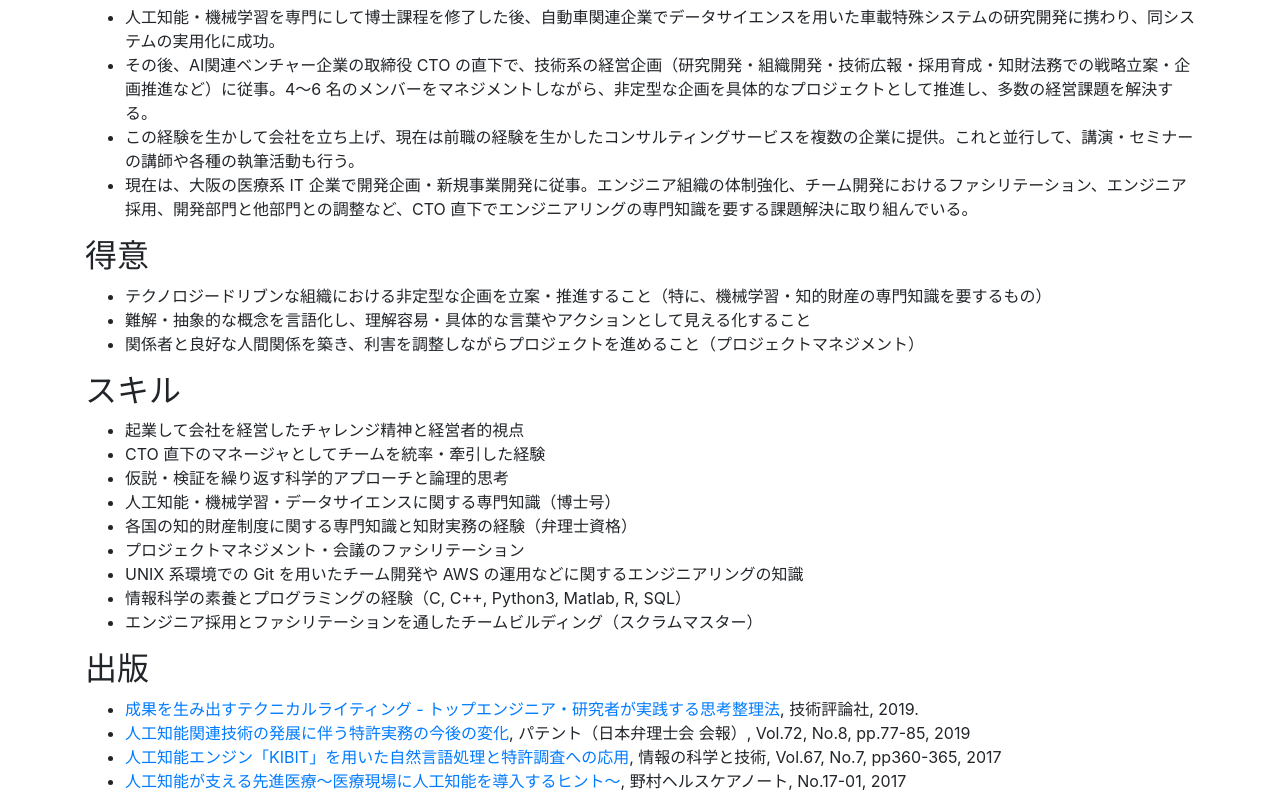
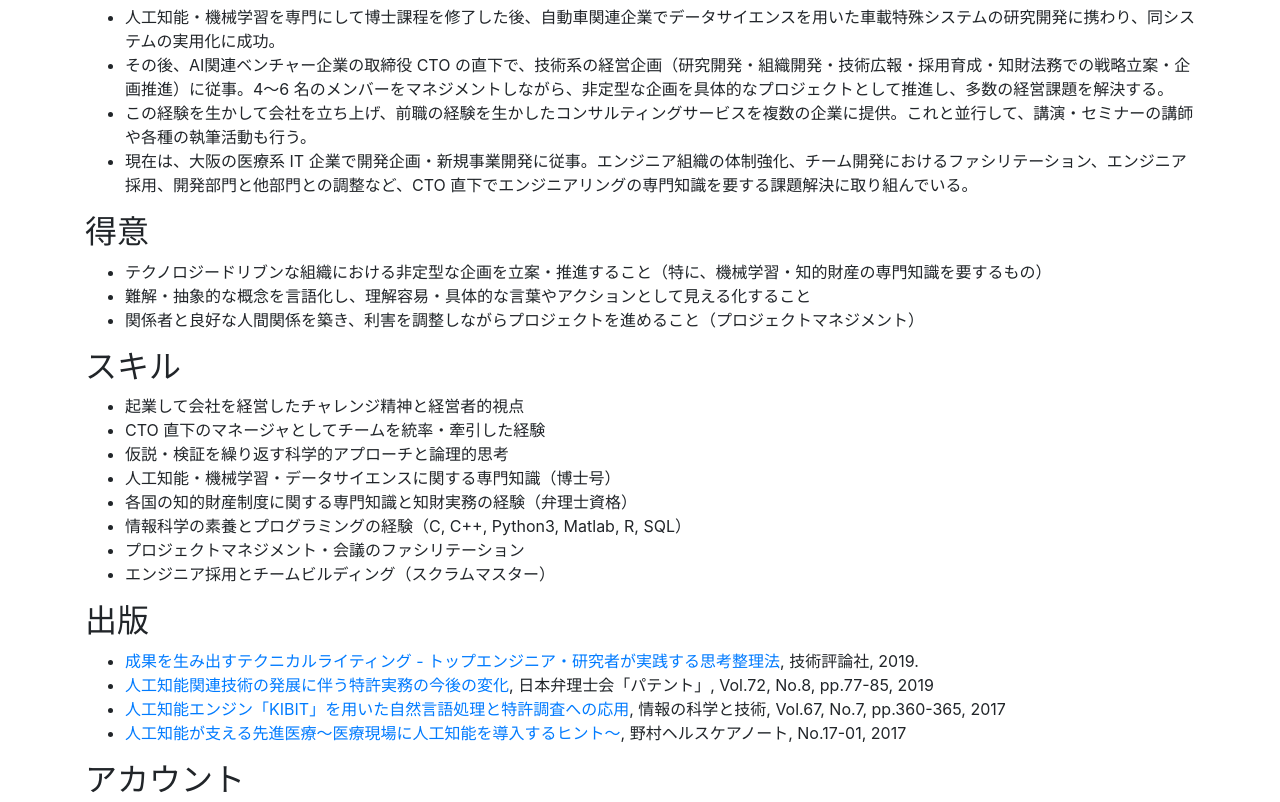
Before and after one commit to hajime-f/portfolio-site, a plain HTML site: page index.html in a window 1280 px wide. Shown: the part 281-1083 px from the top of the page. Drawn offline with nearby package versions, Linux system fonts and the light colour scheme.

Commit message:
スキルを整理

```diff
--- a/index.html
+++ b/index.html
@@ -20,8 +20,8 @@
       <h2>略歴</h2>
       <ul>
         <li>人工知能・機械学習を専門にして博士課程を修了した後、自動車関連企業でデータサイエンスを用いた車載特殊システムの研究開発に携わり、同システムの実用化に成功。</li>
-        <li>その後、AI関連ベンチャー企業の取締役 CTO の直下で、技術系の経営企画（研究開発・組織開発・技術広報・採用育成・知財法務での戦略立案・企画推進など）に従事。4～6 名のメンバーをマネジメントしながら、非定型な企画を具体的なプロジェクトとして推進し、多数の経営課題を解決する。</li>
-        <li>この経験を生かして会社を立ち上げ、現在は前職の経験を生かしたコンサルティングサービスを複数の企業に提供。これと並行して、講演・セミナーの講師や各種の執筆活動も行う。</li>
+        <li>その後、AI関連ベンチャー企業の取締役 CTO の直下で、技術系の経営企画（研究開発・組織開発・技術広報・採用育成・知財法務での戦略立案・企画推進）に従事。4～6 名のメンバーをマネジメントしながら、非定型な企画を具体的なプロジェクトとして推進し、多数の経営課題を解決する。</li>
+        <li>この経験を生かして会社を立ち上げ、前職の経験を生かしたコンサルティングサービスを複数の企業に提供。これと並行して、講演・セミナーの講師や各種の執筆活動も行う。</li>
         <li>現在は、大阪の医療系 IT 企業で開発企画・新規事業開発に従事。エンジニア組織の体制強化、チーム開発におけるファシリテーション、エンジニア採用、開発部門と他部門との調整など、CTO 直下でエンジニアリングの専門知識を要する課題解決に取り組んでいる。</li>
       </ul>
 
@@ -39,22 +39,22 @@
         <li>仮説・検証を繰り返す科学的アプローチと論理的思考</li>
         <li>人工知能・機械学習・データサイエンスに関する専門知識（博士号）</li>
         <li>各国の知的財産制度に関する専門知識と知財実務の経験（弁理士資格）</li>
+        <li>情報科学の素養とプログラミングの経験（C, C++, Python3, Matlab, R, SQL）</li>
         <li>プロジェクトマネジメント・会議のファシリテーション</li>
-        <li>UNIX 系環境での Git を用いたチーム開発や AWS の運用などに関するエンジニアリングの知識</li>
-        <li>情報科学の素養とプログラミングの経験（C, C++, Python3, Matlab, R, SQL）</li>
-        <li>エンジニア採用とファシリテーションを通したチームビルディング（スクラムマスター）</li>
+        <li>エンジニア採用とチームビルディング（スクラムマスター）</li>
       </ul>
 
       <h2>出版</h2>
       <ul>
         <li><a href="https://www.amazon.co.jp/dp/B07NP49KBT/">成果を生み出すテクニカルライティング - トップエンジニア・研究者が実践する思考整理法</a>, 技術評論社, 2019.</li>
-        <li><a href="https://system.jpaa.or.jp/patent/viewPdf/3305">人工知能関連技術の発展に伴う特許実務の今後の変化</a>, パテント（日本弁理士会 会報）, Vol.72, No.8, pp.77-85, 2019</li>
-        <li><a href="https://www.jstage.jst.go.jp/article/jkg/67/7/67_360/_pdf/-char/ja">人工知能エンジン「KIBIT」を用いた自然言語処理と特許調査への応用</a>, 情報の科学と技術, Vol.67, No.7, pp360-365, 2017</li>
+        <li><a href="https://system.jpaa.or.jp/patent/viewPdf/3305">人工知能関連技術の発展に伴う特許実務の今後の変化</a>, 日本弁理士会「パテント」, Vol.72, No.8, pp.77-85, 2019</li>
+        <li><a href="https://www.jstage.jst.go.jp/article/jkg/67/7/67_360/_pdf/-char/ja">人工知能エンジン「KIBIT」を用いた自然言語処理と特許調査への応用</a>, 情報の科学と技術, Vol.67, No.7, pp.360-365, 2017</li>
         <li><a href="https://www.nomuraholdings.com/nhs-a/services/publication/data/healthcare_119.pdf">人工知能が支える先進医療～医療現場に人工知能を導入するヒント～</a>, 野村ヘルスケアノート, No.17-01, 2017</li>
-
-
-
       </ul>
+      <!-- <h2>講演</h2> -->
+      <!-- <ul> -->
+      <!--   <li></li> -->
+      <!-- </ul> -->
       <h2>アカウント</h2>
       <ul>
         <li><a href="https://github.com/hajime-f/">GitHub</a></li>
```
